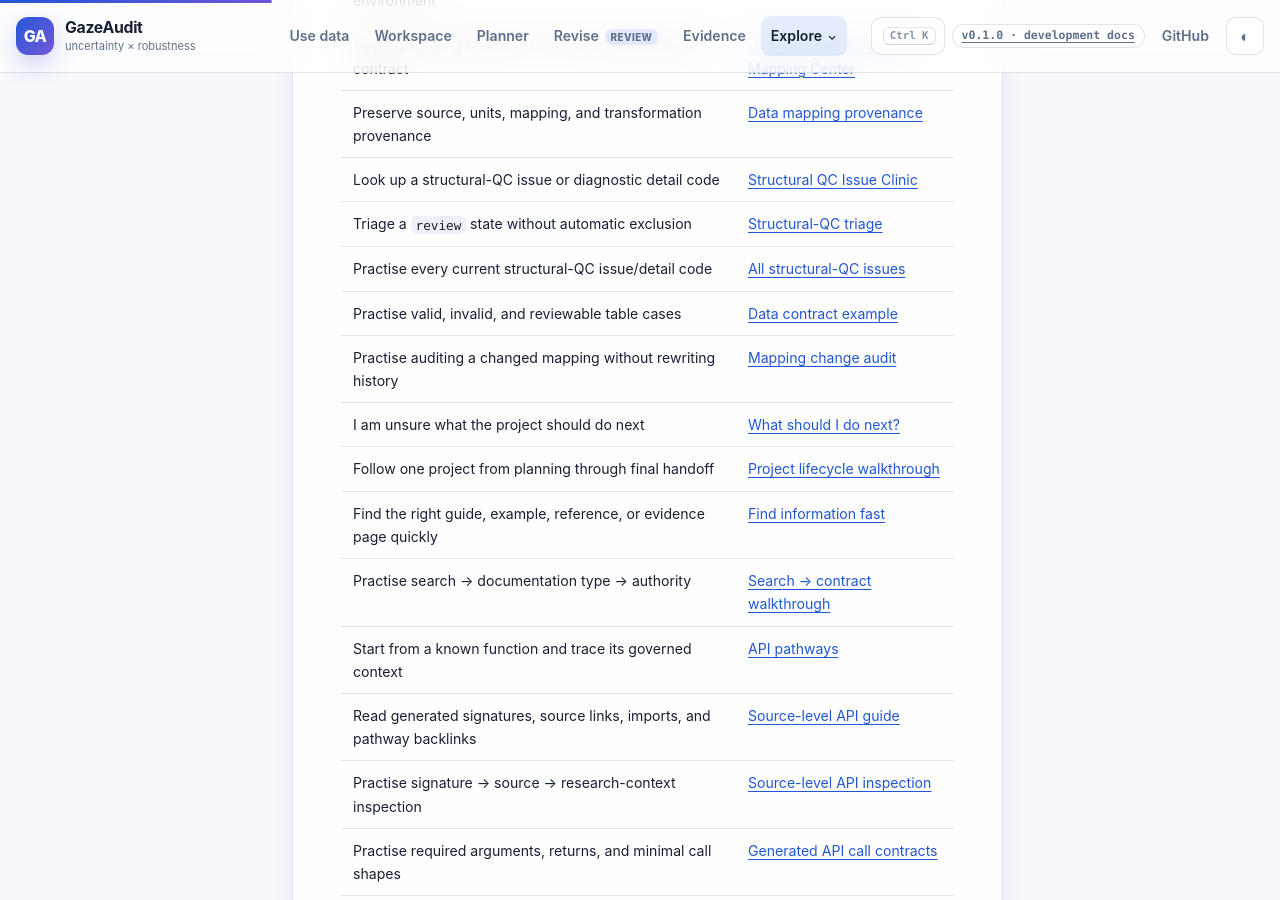
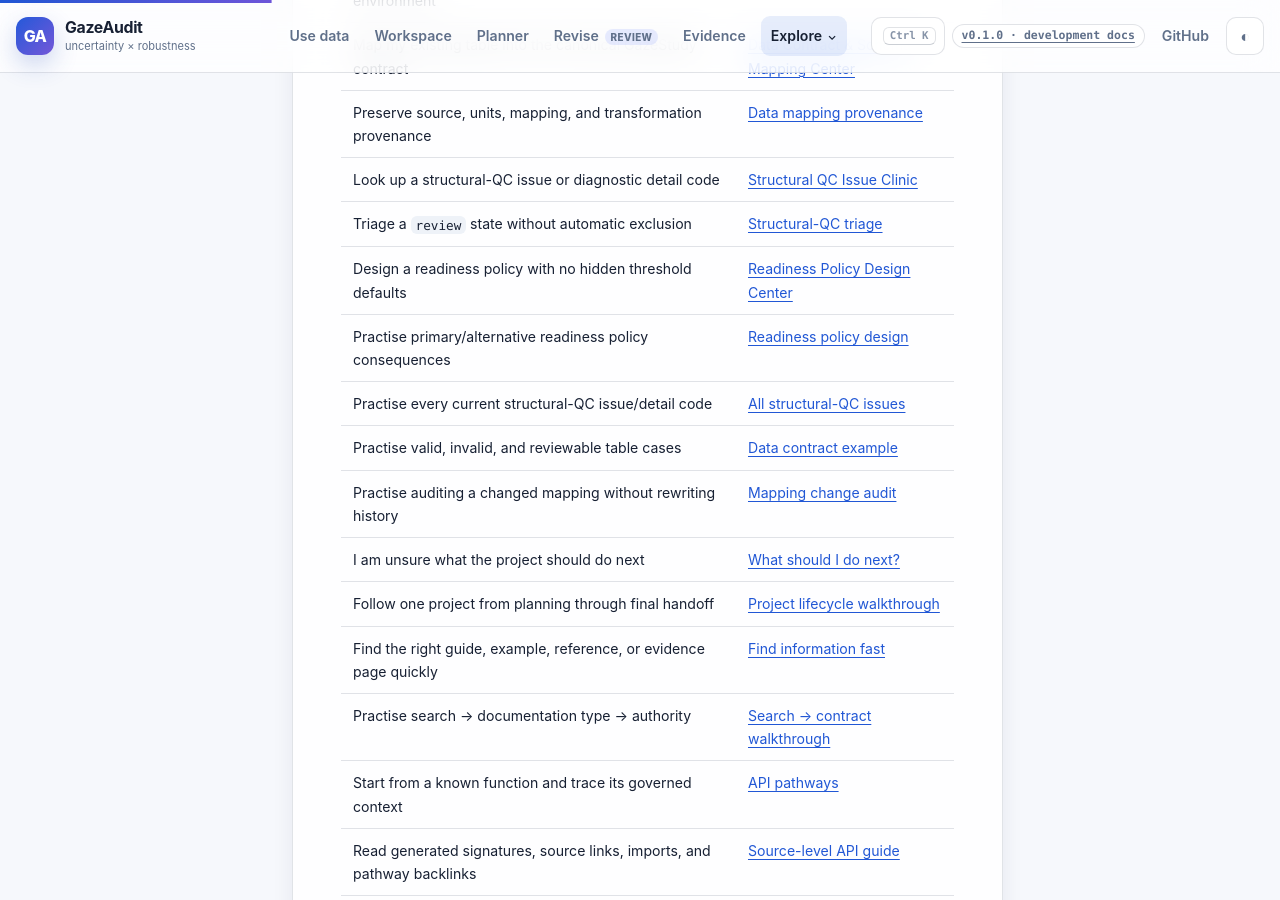
Before and after one commit to stefanosbalaskas/GazeAudit, a Jekyll site: the page built from docs/index.md, in a window 1280 px wide and 900 px high, scrolled down 2513 px. Built offline with Jekyll 4.4.1, drawn with Linux system fonts in a browser that asks for light colours.

Commit message:
docs: add readiness policy routes to documentation hub

```diff
--- a/docs/index.md
+++ b/docs/index.md
@@ -75,6 +75,8 @@ Use **Ctrl/Cmd + K** anywhere on the site to search methods, workflows, examples
 | Preserve source, units, mapping, and transformation provenance | [Data mapping provenance](guides/data-mapping-provenance/) |
 | Look up a structural-QC issue or diagnostic detail code | [Structural QC Issue Clinic](reference/qc-issue-clinic/) |
 | Triage a `review` state without automatic exclusion | [Structural-QC triage](guides/structural-qc-triage/) |
+| Design a readiness policy with no hidden threshold defaults | [Readiness Policy Design Center](readiness-policy/) |
+| Practise primary/alternative readiness policy consequences | [Readiness policy design](examples/readiness-policy-design/) |
 | Practise every current structural-QC issue/detail code | [All structural-QC issues](examples/all-structural-qc-issues/) |
 | Practise valid, invalid, and reviewable table cases | [Data contract example](examples/data-contract-valid-invalid/) |
 | Practise auditing a changed mapping without rewriting history | [Mapping change audit](examples/data-mapping-change-audit/) |
```
